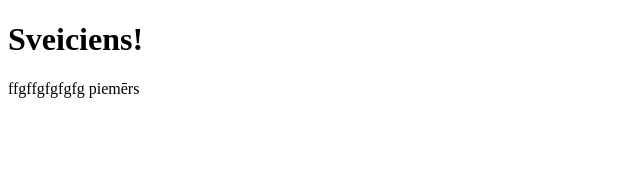
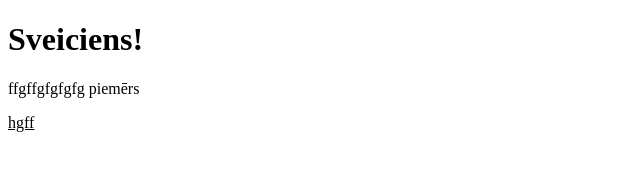
Before and after one commit to isorokina/start_it_oktobris, a plain HTML site: page index.html in a window 1280 px wide. Shown: the full height of the page, 0-640 px from the left. Drawn offline with Linux system fonts and the light colour scheme.

Commit message:
Izlabots teksts

```diff
--- a/index.html
+++ b/index.html
@@ -9,5 +9,6 @@
 <body>
   <h1> Sveiciens!</h1>
   <p>ffgffgfgfgfg piemērs</p>
+  <u>hgff</u>
 </body>
 </html>
```
Also changed, not shown: 1 other file.
